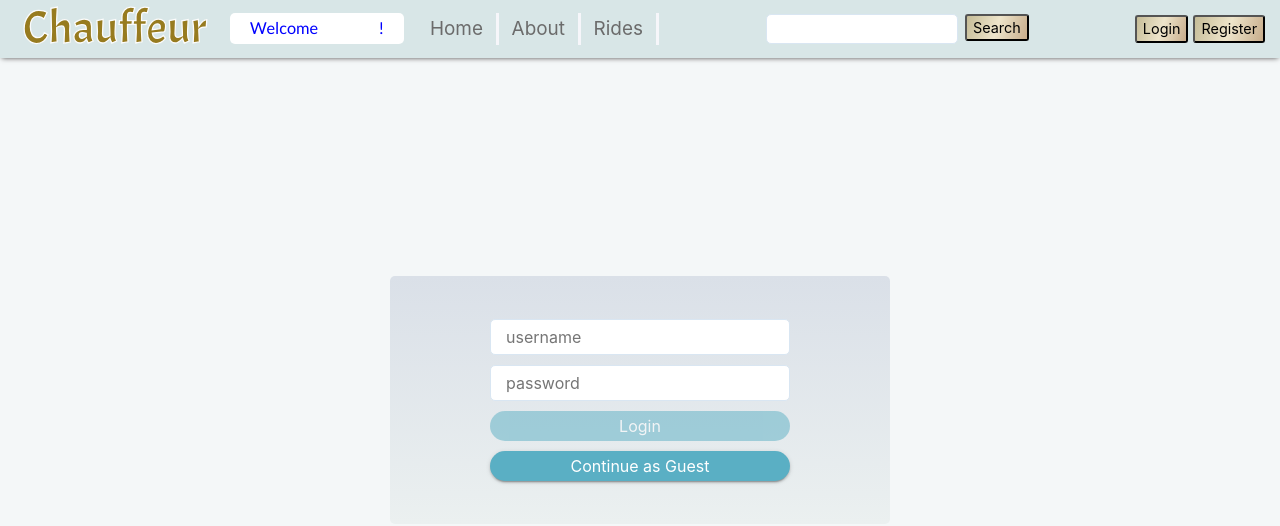
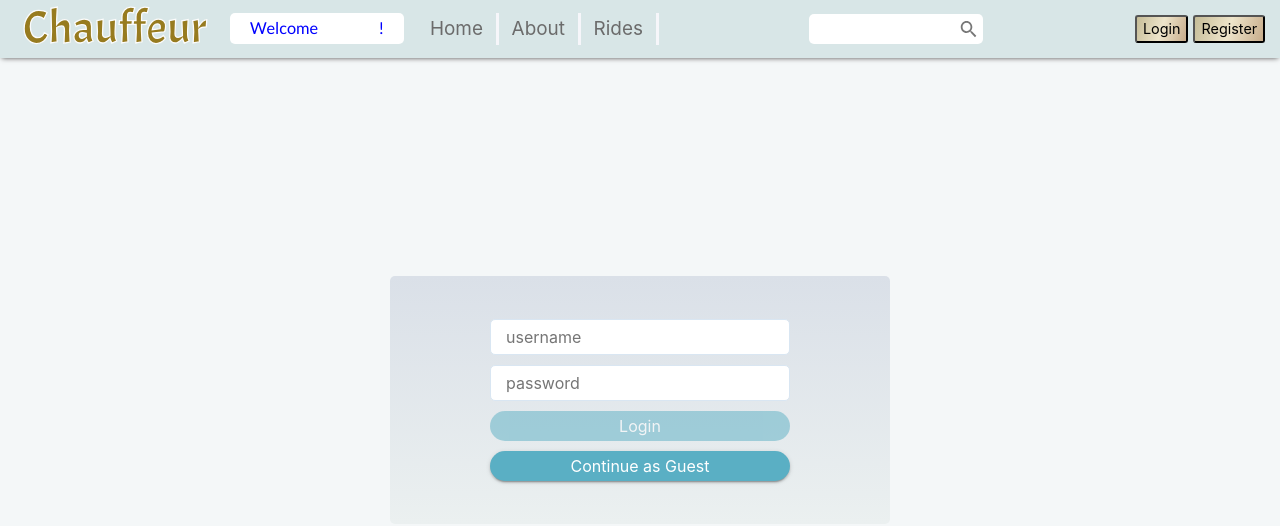
Before and after one commit to ipadurean/BD-frontend, a React (Create React App) app: page /login in a window 1280 px wide. Shown: the top 526 px of the page. Built offline with nearby package versions, Linux system fonts and the light colour scheme; a web font is replaced by a local one.

Commit message:
some refactoring

```diff
--- a/src/Booking/styles/TripForm.css
+++ b/src/Booking/styles/TripForm.css
@@ -33,9 +33,21 @@ table th{
 
 
 #btn {
-  border-radius: 4px;
+  border-radius: 20px;
   background:linear-gradient(0.3turn, #948b68, #d1c5a4, #a88b68);
   border: 1px solid rgb(202, 202, 218);
   box-shadow: 1px 1px 1px 1px #757272;
   width: 420px;
+  cursor: pointer;
 }
+
+#btn:hover {
+    box-shadow: 0px 7px 4px -2px rgba(0,0,0,0.2),
+                0px 9px 7px 0px rgba(0,0,0,0.14),
+                0px 4px 12px 0px rgba(0,0,0,0.12);
+  }
+
+#btn:disabled {
+  box-shadow: none;
+  cursor: not-allowed;
+}
--- a/src/Home/components/Driver.js
+++ b/src/Home/components/Driver.js
@@ -14,7 +14,7 @@ const Driver = (props) => {
   const { driver, home } = props
   return (
     <DriverCard>
-      <FlexRow>
+      <FlexRow style={{'max-height': '90px'}}>
         <FlexRow2>
           <FlexColumn style={{'width': '15vw'}}>
             <Title2>{driver.username}</Title2>
--- a/src/Main/containers/NavBar.js
+++ b/src/Main/containers/NavBar.js
@@ -13,6 +13,7 @@ import { FlexRow } from '../../styles/StyledContainers';
 import { StyledNav, NavItem, StyledWelcome } from '../../styles/StyledNav';
 import { Button1 } from '../../styles/StyledButtons';
 import { Input2 } from '../../styles/StyledInputs';
+import search from '../../utils/assets/search.svg';
 
 
 class NavBar extends Component {
@@ -62,7 +63,7 @@ class NavBar extends Component {
                 <NavItem href="/rides/current">Rides</NavItem>
                 <div className="search-drivers">
                   <Input2 onChange={this.handleChange} type="text" ref="input" />
-              <Button1 onClick={this.handleClick} style={{ 'outline': 'none' }}>Search</Button1>
+                  <img src={search} alt='search' onClick={this.handleClick} style={{ 'outline': 'none' }} />
                 </div>
               {authorized ?
               <Button1 onClick={this.logout} id="logout" style={{ 'outline': 'none' }}>Logout</Button1> :
--- a/src/Main/style.css
+++ b/src/Main/style.css
@@ -1,11 +1,26 @@
 
 .search-drivers {
+  display: flex;
+  flex-direction: row;
   margin: 0 auto;
+  background-color: white;
+  border-radius: 5px;
+  max-height: 30px;
+  width: calc(110px + 5vw);
+  align-items: center;
 }
 
 .search-drivers input {
   outline: none;
-  width: 15vw;
+  border: none;
+  width: calc(70px + 5vw);
+  height: 25px;
+}
+
+.search-drivers img {
+  width: calc(15px + 0.5vw);
+  margin: 5px;
+  cursor: pointer;
 }
 
 #search {
--- a/src/RideSummary/containers/ReviewForm.js
+++ b/src/RideSummary/containers/ReviewForm.js
@@ -7,7 +7,7 @@ import PropTypes from 'prop-types';
 import { FixedContainer } from '../../styles/StyledContainers';
 import { Button3 } from '../../styles/StyledButtons';
 import { StyledForm } from '../../styles/StyledForms';
-import { Title1, TextArea1 } from '../../styles/StyledText';
+import { Title, Title1, TextArea1 } from '../../styles/StyledText';
 import close from '../../utils/assets/close.svg';
 
 class ReviewForm extends Component {
@@ -30,7 +30,7 @@ class ReviewForm extends Component {
 
   handleSubmit = (event) => {
     event.preventDefault()
-    this.props.sendReview(this.props.rideSummary.tripId, this.state.review + ` *(${this.props.auth.user.username})`)
+    this.props.sendReview(this.props.rideSummary.tripId, this.state.review + ` (*${this.props.auth.user.username})`)
   }
 
   closeReview = () => {
@@ -48,7 +48,7 @@ class ReviewForm extends Component {
           {submitting ?
             <Title1>Loading...</Title1> :
             submitted ?
-            <Title1>Your review has been posted!</Title1> :
+            <Title>Your review has been posted!</Title> :
               <>
                 <TextArea1 type="text" onChange={this.handleChange} />
                 <Button3 type="submit" disabled={this.validateForm()}>Submit</Button3>
--- a/src/home/components/Driver.js
+++ b/src/home/components/Driver.js
@@ -14,7 +14,7 @@ const Driver = (props) => {
   const { driver, home } = props
   return (
     <DriverCard>
-      <FlexRow>
+      <FlexRow style={{'max-height': '90px'}}>
         <FlexRow2>
           <FlexColumn style={{'width': '15vw'}}>
             <Title2>{driver.username}</Title2>
--- a/src/styles/StyledButtons.js
+++ b/src/styles/StyledButtons.js
@@ -50,8 +50,8 @@ export const ButtonBook1 = styled.button`
   margin: 10px;
   height: calc(20px + 1vw);
   border-radius: 20px;
-  background-color: brown;
-  border: 1px solid rgb(255, 255, 255);
+  background-color: #96b5b1;
+  border: 1px solid white;
   box-shadow: 1px 1px 1px 1px #757272;
   color: white;
   padding: 6px 10px;
```
Also changed, not shown: src/booking/styles/TripForm.css (+13 -1 lines), src/utils/assets/search.svg (added).
